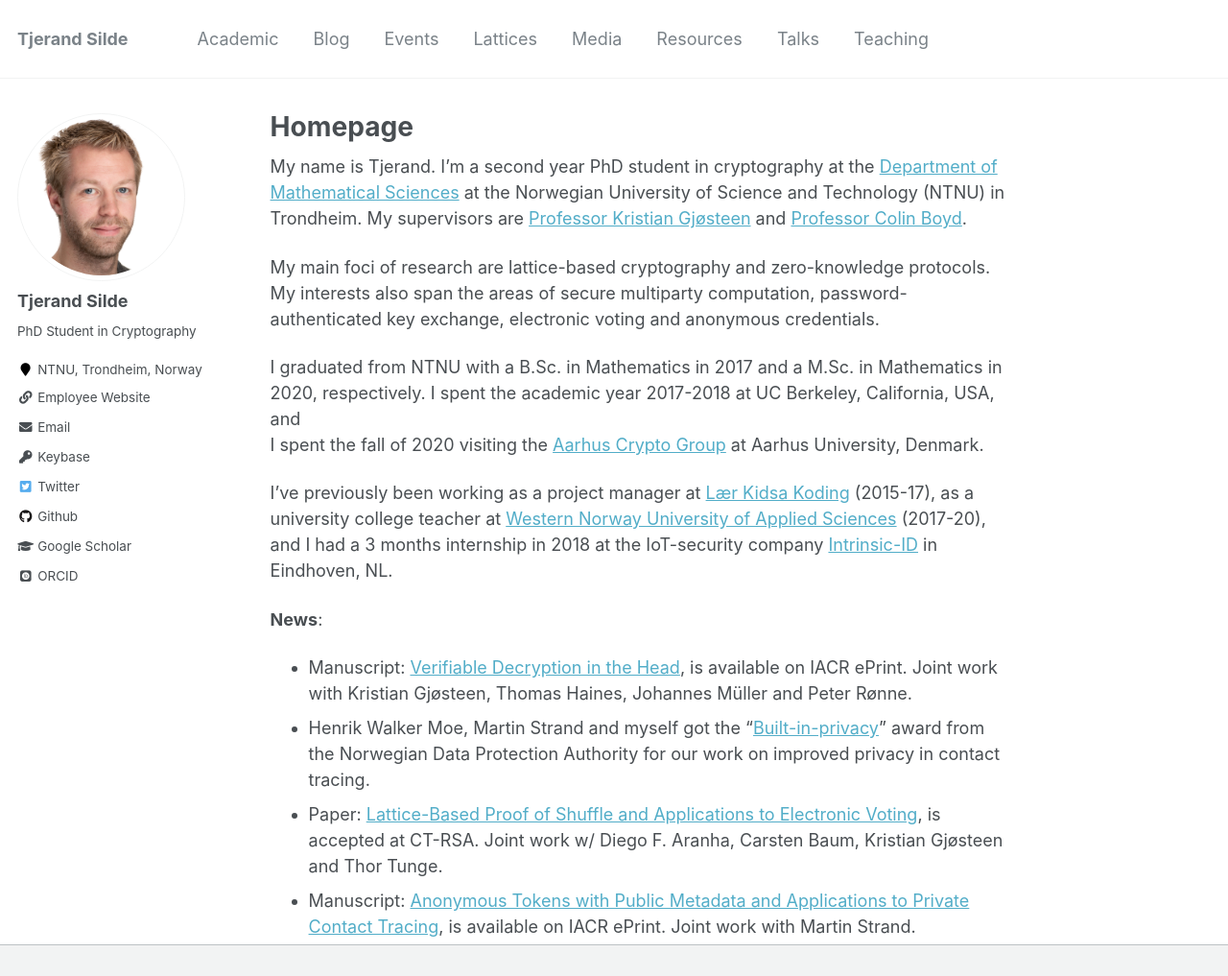
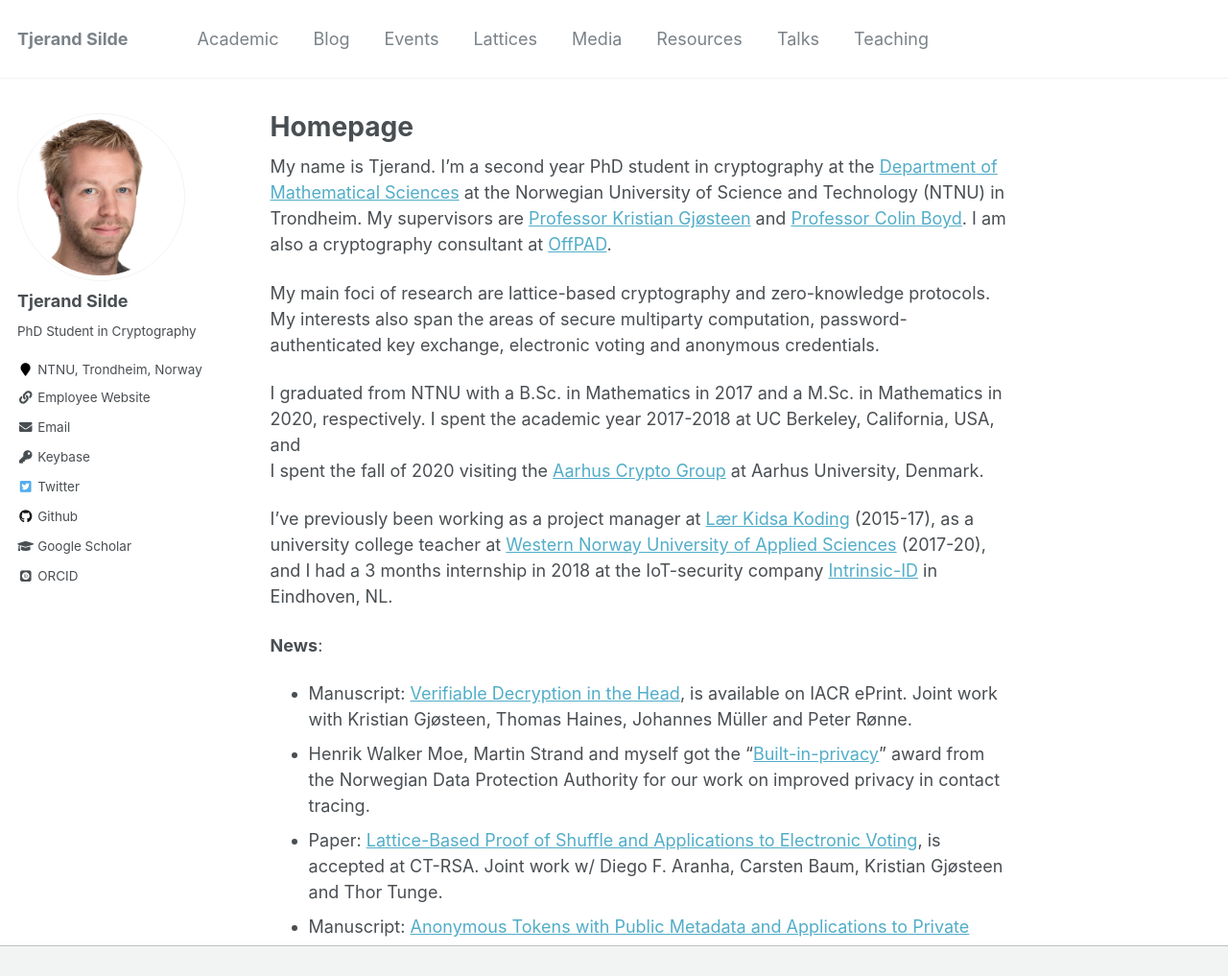
Before and after one commit to tjesi/tjesi.github.io, a Jekyll site: the page built from _pages/about.md, in a window 1280 px wide and 1213 px high, cut to the strip 0-1017 px from the top of the window. Shown: the whole strip at 96% size. Built offline with Jekyll 4.4.1, drawn with Linux system fonts in a browser that asks for light colours; some web fonts are replaced.

Commit message:
Update about.md

```diff
--- a/_pages/about.md
+++ b/_pages/about.md
@@ -8,7 +8,7 @@ redirect_from:
   - /about.html
 ---
 
-My name is Tjerand. I’m a second year PhD student in cryptography at the [Department of Mathematical Sciences](https://www.ntnu.edu/imf) at the Norwegian University of Science and Technology (NTNU) in Trondheim. My supervisors are [Professor Kristian Gjøsteen](https://www.ntnu.edu/employees/kristian.gjosteen) and [Professor Colin Boyd](https://www.ntnu.edu/employees/colin.boyd).
+My name is Tjerand. I’m a second year PhD student in cryptography at the [Department of Mathematical Sciences](https://www.ntnu.edu/imf) at the Norwegian University of Science and Technology (NTNU) in Trondheim. My supervisors are [Professor Kristian Gjøsteen](https://www.ntnu.edu/employees/kristian.gjosteen) and [Professor Colin Boyd](https://www.ntnu.edu/employees/colin.boyd). I am also a cryptography consultant at [OffPAD](https://offpad.net).
 
 My main foci of research are lattice-based cryptography and zero-knowledge protocols. My interests also span the areas of secure multiparty computation, password-authenticated key exchange, electronic voting and anonymous credentials.
 
```
